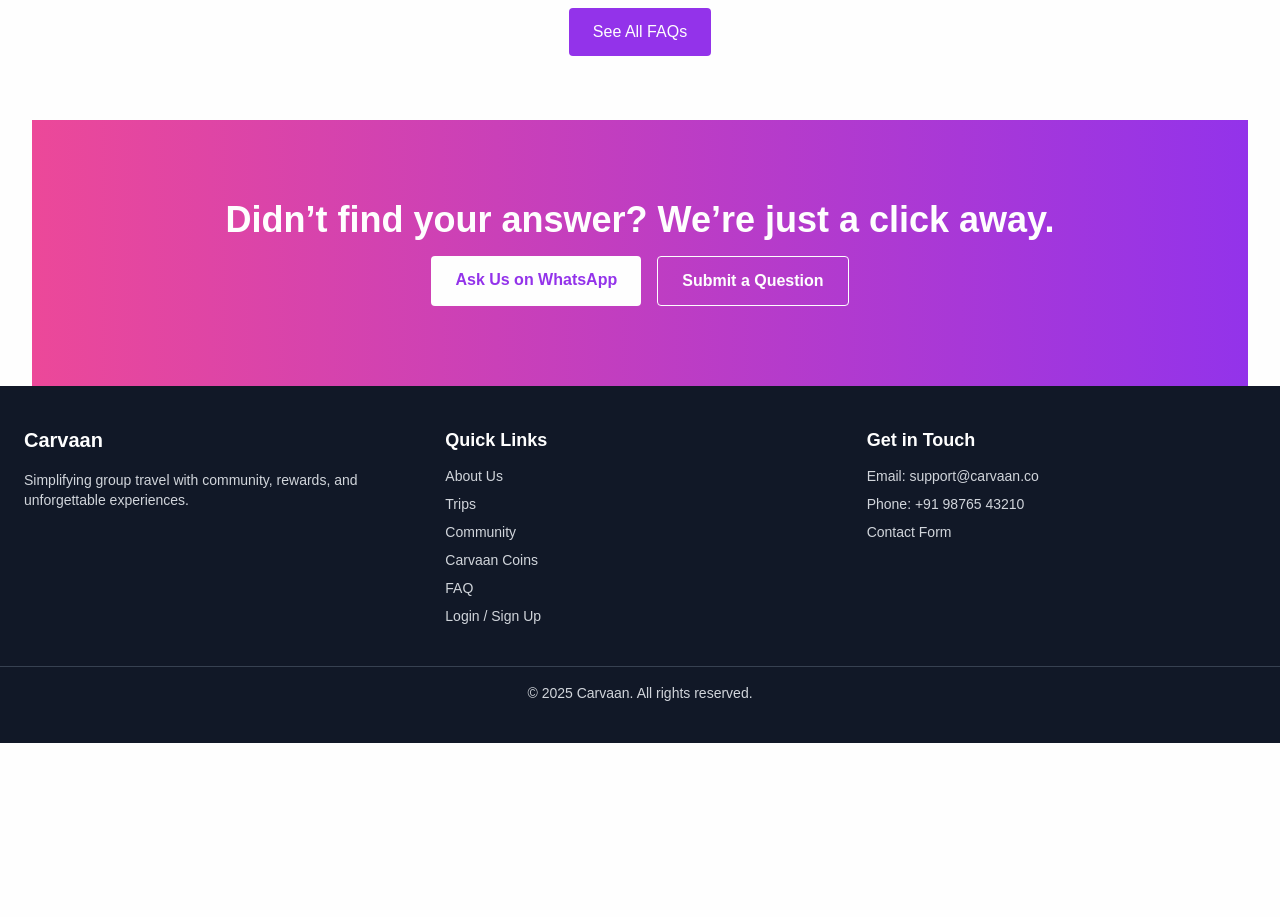
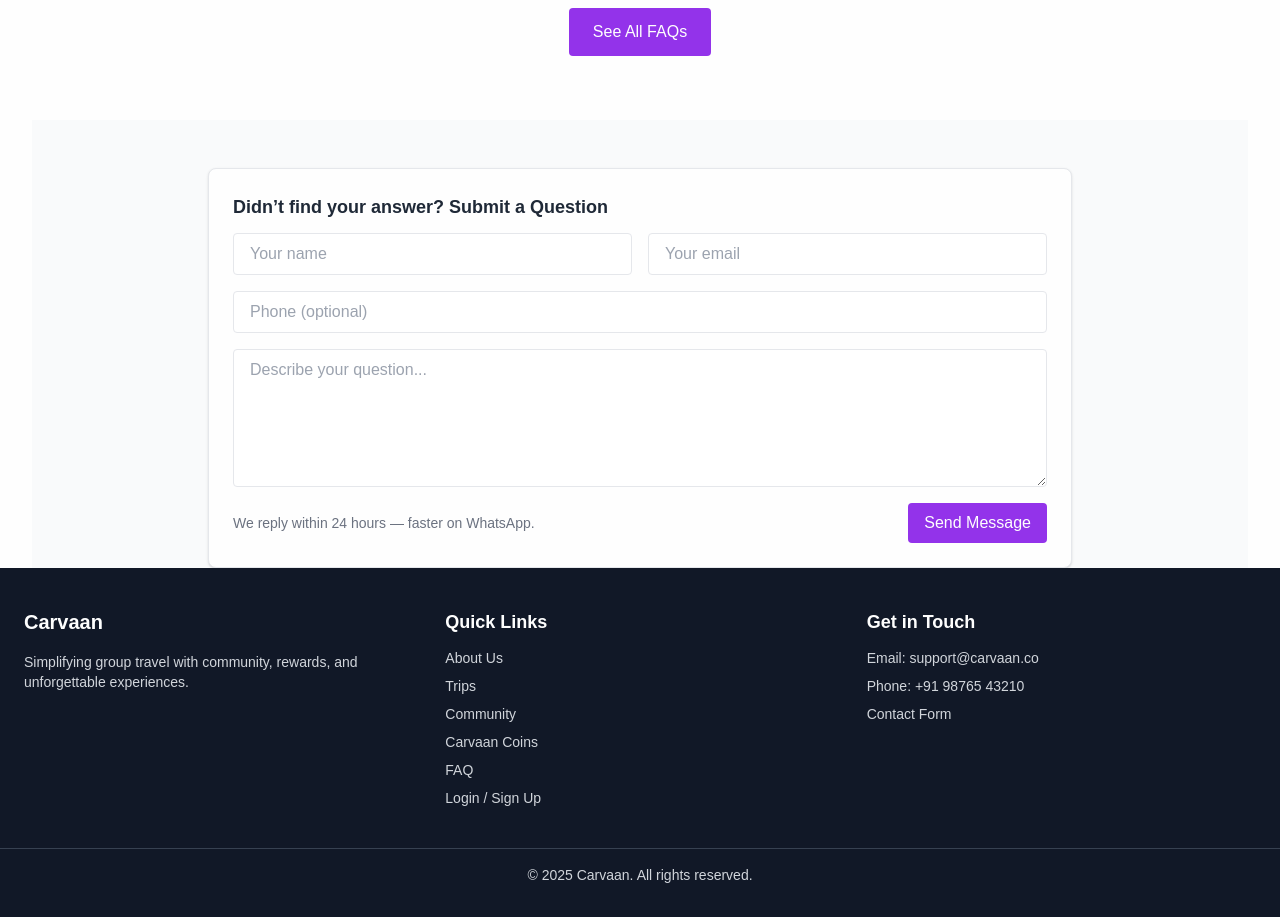
Before and after one commit to carvaangurgaon1/carvaan-website, a Next.js app: page /faq in a window 1280 px wide. Shown: the part 1200-2117 px from the top of the page. Before the commit the page ends 1943 px from the top, so only its background shows below. Built offline with nearby package versions, Linux system fonts and the light colour scheme.

Commit message:
Update FinalCTA.js

```diff
--- a/app/faq/components/FinalCTA.js
+++ b/app/faq/components/FinalCTA.js
@@ -1,19 +1,88 @@
+"use client";
+
+import { useState } from "react";
+
 export default function FinalCTA() {
+  const [form, setForm] = useState({
+    name: "",
+    email: "",
+    phone: "",
+    message: "",
+  });
+  const [loading, setLoading] = useState(false);
+
+  const handleChange = (e) =>
+    setForm({ ...form, [e.target.name]: e.target.value });
+
+  const handleSubmit = (e) => {
+    e.preventDefault();
+    setLoading(true);
+    setTimeout(() => {
+      alert("Thanks! We’ll respond within 24 hours.");
+      setForm({ name: "", email: "", phone: "", message: "" });
+      setLoading(false);
+    }, 700);
+  };
+
   return (
-    <section className="py-20 bg-gradient-to-r from-pink-500 to-purple-600 text-white text-center">
-      <h2 className="text-4xl font-bold mb-4">
-        Didn’t find your answer? We’re just a click away.
-      </h2>
-      <div className="flex justify-center gap-4">
-        <a
-          href="https://wa.me/919999999999"
-          className="px-6 py-3 bg-white text-purple-600 font-semibold rounded"
-        >
-          Ask Us on WhatsApp
-        </a>
-        <button className="px-6 py-3 border border-white rounded font-semibold">
-          Submit a Question
-        </button>
+    <section className="max-w-4xl mx-auto mt-12 px-4">
+      <div className="bg-white rounded-lg border shadow p-6">
+        <h3 className="text-lg font-semibold text-gray-800 mb-3">
+          Didn’t find your answer? Submit a Question
+        </h3>
+
+        <form onSubmit={handleSubmit} className="grid gap-4">
+          <div className="grid sm:grid-cols-2 gap-4">
+            <input
+              required
+              name="name"
+              value={form.name}
+              onChange={handleChange}
+              placeholder="Your name"
+              className="border rounded px-4 py-2"
+            />
+            <input
+              required
+              name="email"
+              value={form.email}
+              onChange={handleChange}
+              placeholder="Your email"
+              type="email"
+              className="border rounded px-4 py-2"
+            />
+          </div>
+
+          <input
+            name="phone"
+            value={form.phone}
+            onChange={handleChange}
+            placeholder="Phone (optional)"
+            className="border rounded px-4 py-2"
+          />
+
+          <textarea
+            required
+            name="message"
+            value={form.message}
+            onChange={handleChange}
+            placeholder="Describe your question..."
+            rows={5}
+            className="border rounded px-4 py-2"
+          />
+
+          <div className="flex items-center justify-between">
+            <div className="text-sm text-gray-500">
+              We reply within 24 hours — faster on WhatsApp.
+            </div>
+            <button
+              type="submit"
+              disabled={loading}
+              className="bg-purple-600 text-white px-4 py-2 rounded disabled:opacity-60"
+            >
+              {loading ? "Sending..." : "Send Message"}
+            </button>
+          </div>
+        </form>
       </div>
     </section>
   );
```
